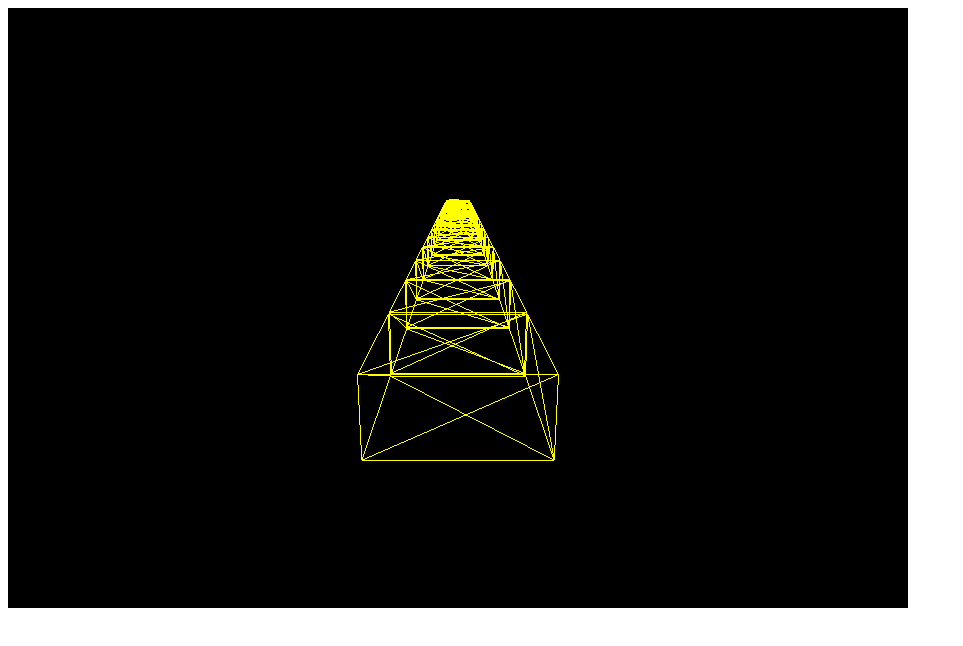
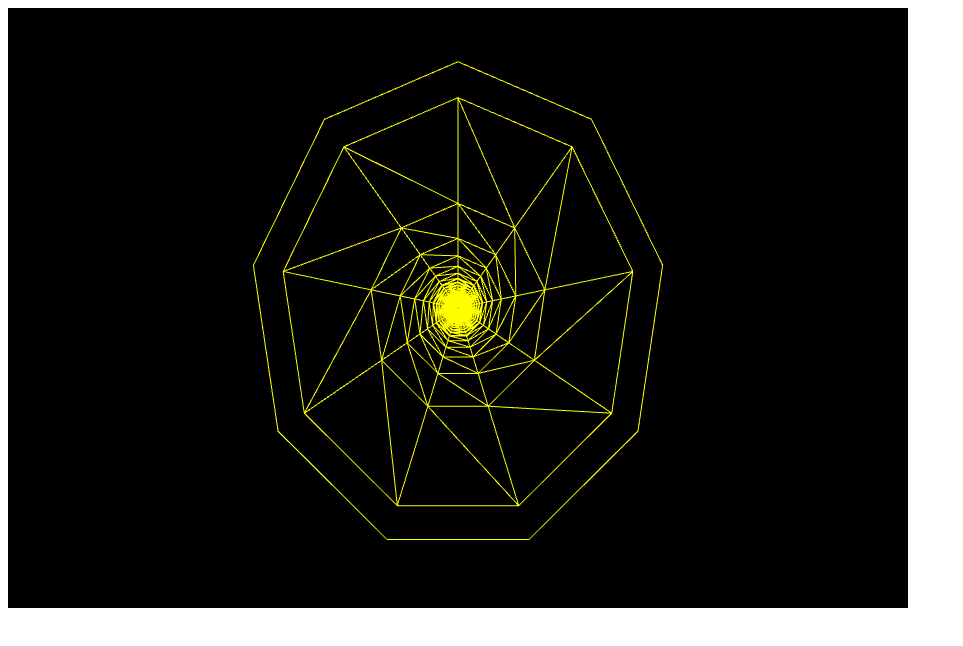
Before and after one commit to ReemHA/speedxgame, a plain HTML site: page index.html in a window 1280 px wide. Shown: the whole page, without its empty margins (0-963 px from the left). Drawn offline with Linux system fonts and the light colour scheme; animation ran at ten frames a second.

Commit message:
Adding tube object instead of cube object [Lina]

```diff
--- a/Pool.js
+++ b/Pool.js
@@ -1,22 +1,22 @@
 /// <reference path="lib/cannon.js" />
 /// <reference path="lib/three.js" />
 /// <reference path="lib/Queue.src.js" />
-var Pool = function (cubeBody, cubeMesh) {
+var Pool = function (cannonBody, threeMesh) {
     this.listOfGameObjects = new Queue();
     // create 10 game objects in the pool of Game Objects
     for (var i = 0; i < 10; i++) {
-        var mesh = (cubeMesh).clone();
-        var body = new CANNON.Body({ mass: cubeBody.mass });
-        body.addShape(cubeBody.shapes[0]);
+        var mesh = (threeMesh).clone();
+        var body = new CANNON.Body({ mass: cannonBody.mass });
+        body.addShape(cannonBody.shapes[0]);
 
         this.listOfGameObjects.enqueue((new GameObject(body, mesh)));
     }
 
     this.getFromPool = function () {
         if (this.listOfGameObjects.getLength() == 0) {
-            var mesh = (cubeMesh).clone();
-            var body = new CANNON.Body({ mass: cubeBody.mass });
-            body.addShape(cubeBody.shapes[0]);
+            var mesh = (threeMesh).clone();
+            var body = new CANNON.Body({ mass: cannonBody.mass });
+            body.addShape(cannonBody.shapes[0]);
             this.listOfGameObjects.enqueue(new GameObject(body, mesh))
         }
         var gameObject = this.listOfGameObjects.dequeue();
--- a/index.html
+++ b/index.html
@@ -13,37 +13,48 @@
     <script>
         // create queue for all game objects in the enviroment.
         var gameObjects = [];
-        let width = 50, height = 20, depth = 50;
+        let width = 50, height = 20, depth = 400, radius = 20;
         let zLimit = 200;
         var minZ = 0;
 
         // initialize Three enviroment.
         var scene = new THREE.Scene();
-        var camera = new THREE.PerspectiveCamera(60, 16.0 / 9.0, 0.1, 1000);
-        var renderer = new THREE.WebGLRenderer();
+        var camera = new THREE.PerspectiveCamera(60, 16.0 / 9, 0.1, 10000);
+        var renderer = new THREE.WebGLRenderer({ antialias: true });
         document.body.appendChild(renderer.domElement);
         scene.add(camera);
-        camera.position.z = 200;
-        camera.position.y = 50;
+        camera.position.set(0, 0, 10);
         camera.lookAt(new THREE.Vector3(0, 0, 0));
 
         // initialize Cannon world.
         var world = new CANNON.World();
         world.gravity.set(0, -10, 0);
 
-        // create the cube mesh without adding it to the scene.
-        var cubeMaterial = new THREE.MeshBasicMaterial({ color: 0xffff00 });
-        cubeMaterial.wireframe = true;
-        var cubeGeometry = new THREE.BoxGeometry(width, height, depth);
-        var cubeMesh = new THREE.Mesh(cubeGeometry, cubeMaterial);
+        // create the tube mesh without adding it to the scene.
+        var CustomSinCurve = THREE.Curve.create(
+           function (scale) { //custom curve constructor
+               this.scale = (scale === undefined) ? 1 : scale;
+           },
+           function (t) { //getPoint: t is between 0-1
+               var tx = 0;
+               var ty = 0;
+               var tz = t;
+               return new THREE.Vector3(tx, ty, tz).multiplyScalar(this.scale);
+           }
+        );
+        var path = new CustomSinCurve(500);
+        var tubeGeometry = new THREE.TubeGeometry(path, 10, radius, 9, false);
+        var tubeMaterial = new THREE.MeshBasicMaterial({ color: 0xffff00 });
+        tubeMaterial.wireframe = true;
+        var tubeMesh = new THREE.Mesh(tubeGeometry, tubeMaterial);
 
-        // create the cube physics  without adding it to the world.
-        var cubeBody = new CANNON.Body({ mass: 1 });
-        var cubeCollider = new CANNON.Box(new CANNON.Vec3(width, height, depth));
-        cubeBody.addShape(cubeCollider);
+        // create the tube physics  without adding it to the world.
+        var tubeBody = new CANNON.Body({ mass: 1 });
+        var tubeCollider = new CANNON.Box(new CANNON.Vec3(width, height, depth));
+        tubeBody.addShape(tubeCollider);
 
-        // create a pool of cubes.
-        var cubesPool = new Pool(cubeBody, cubeMesh);
+        // create a pool of tubes.
+        var tubesPool = new Pool(tubeBody, tubeMesh);
 
         // call generate and update on intervals.
         setInterval(generate, 100);
@@ -58,22 +69,20 @@
         function update() {
             for (var i = 0; i < gameObjects.length; i++) {
                 if (gameObjects[i].position.z > zLimit && gameObjects[i].visible) {
-                    cubesPool.returnToPool(gameObjects[i]);
+                    tubesPool.returnToPool(gameObjects[i]);
                 }
                 if (gameObjects[i].threeBody.visible) {
-                    gameObjects[i].position.z += 0.1;
+                    gameObjects[i].position.z += 0.3;
                     gameObjects[i].link();
                     minZ = Math.min(minZ, gameObjects[i].position.z)
                 }
             }
         }
-
         function generate() {
-            var object = (cubesPool.getFromPool());
+            var object = (tubesPool.getFromPool());
             addToGame(object);
             object.position.z = minZ - depth;
         }
-
         function addToGame(gameObjs) {
 
             if (gameObjs.threeBody.parent == null) {
@@ -81,10 +90,10 @@
                 scene.add(gameObjs.threeBody);
                 world.addBody(gameObjs.cannonBody);
                 gameObjects.push(gameObjs);
+            }
+        }
 
-            }
 
-        }
     </script>
 </body>
 </html>
```
